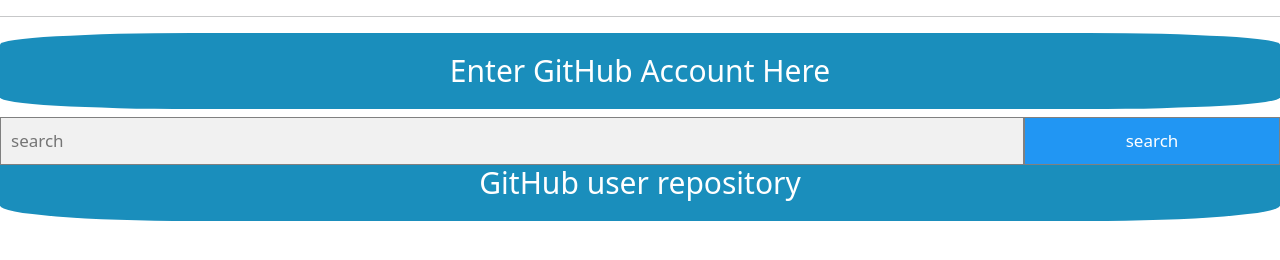
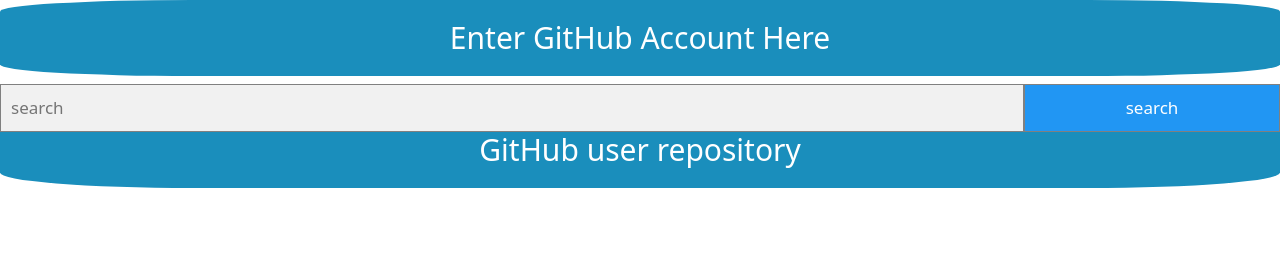
Before and after one commit to Abdhul26/GitHubclone, a plain HTML site: page Index.html in a window 1280 px wide. Drawn offline with nearby package versions, Linux system fonts and the light colour scheme.

Commit message:
Update Index.html

```diff
--- a/Index.html
+++ b/Index.html
@@ -13,22 +13,13 @@
 
 <body>
     <div class="element">
-        <hr>
-        <span>
             <h3 class="header">Enter GitHub Account Here</h3>
-
             <input type="text" placeholder="search" id="search" name="search">
             <button id="button" type="submit">search</button>
-
             <div class="header1" id="result"></div>
-
-
             <h3 class="header">GitHub user repository</h3>
             <div class="header1" id="result1"></div>
-        </span>
-
     </div>
-
     <script src="https://cdn.jsdelivr.net/npm/bootstrap@5.0.0-beta2/dist/js/bootstrap.bundle.min.js"
         integrity="sha384-b5kHyXgcpbZJO/tY9Ul7kGkf1S0CWuKcCD38l8YkeH8z8QjE0GmW1gYU5S9FOnJ0"
         crossorigin="anonymous"></script>
```
